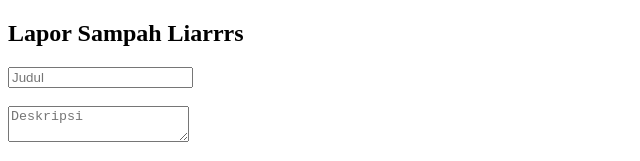
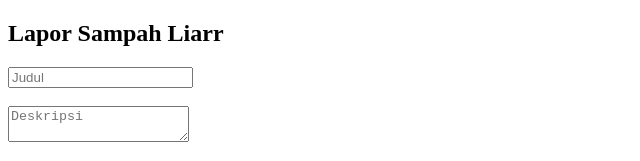
Before and after one commit to Fdhlteguhamara/trash-app, a website: page frontend/index.html in a window 1280 px wide. Shown: the top 161 px of the page, 0-640 px from the left. Drawn offline with nearby package versions, Linux system fonts and the light colour scheme.

Commit message:
Update index.html

```diff
--- a/frontend/index.html
+++ b/frontend/index.html
@@ -6,7 +6,7 @@
 </head>
 <body>
 
-<h2>Lapor Sampah Liarrrs</h2>
+<h2>Lapor Sampah Liarr</h2>
 
 <form id="reportForm">
   <input type="text" id="title" placeholder="Judul" required><br><br>
```
